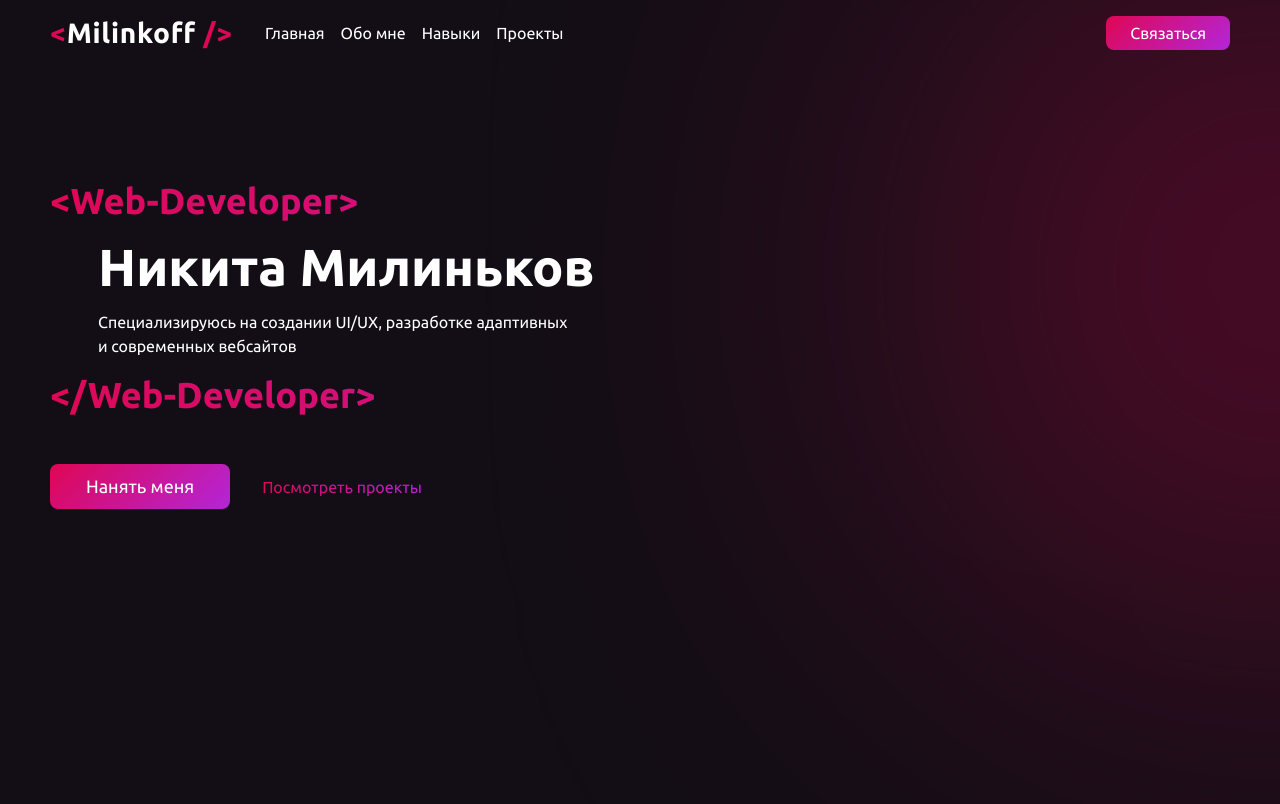
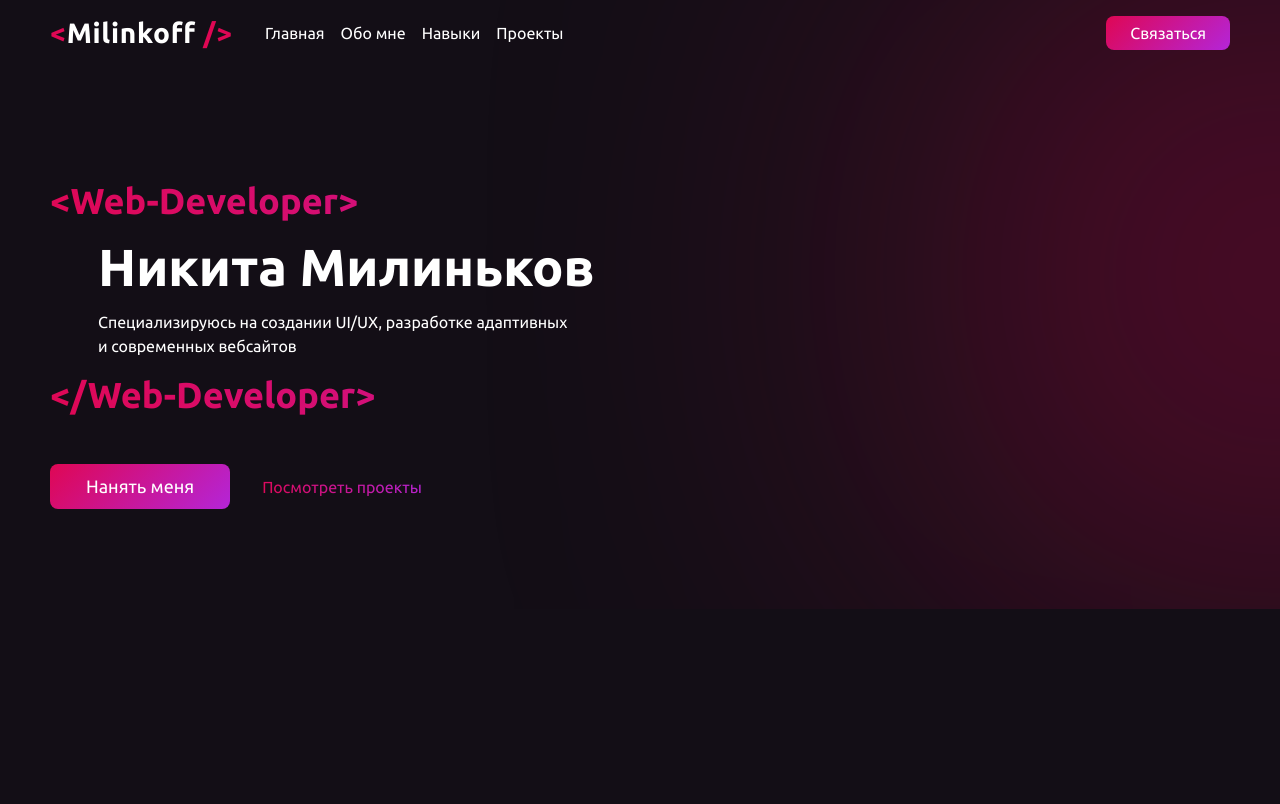
Before and after one commit to Milinkov-N/portfolio, a Next.js app: page / in a window 1280 px wide. Shown: the top 804 px of the page. Built offline with nearby package versions, Linux system fonts and the light colour scheme.

Commit message:
removed extra sections from Layout component

```diff
--- a/components/Layout.tsx
+++ b/components/Layout.tsx
@@ -11,10 +11,6 @@ export default function Layout({ children }: ILayout) {
       <Header />
       <main>
         { children }
-        <section></section>
-        <section></section>
-        <section></section>
-        <section></section>
       </main>
     </div>
   )
```
